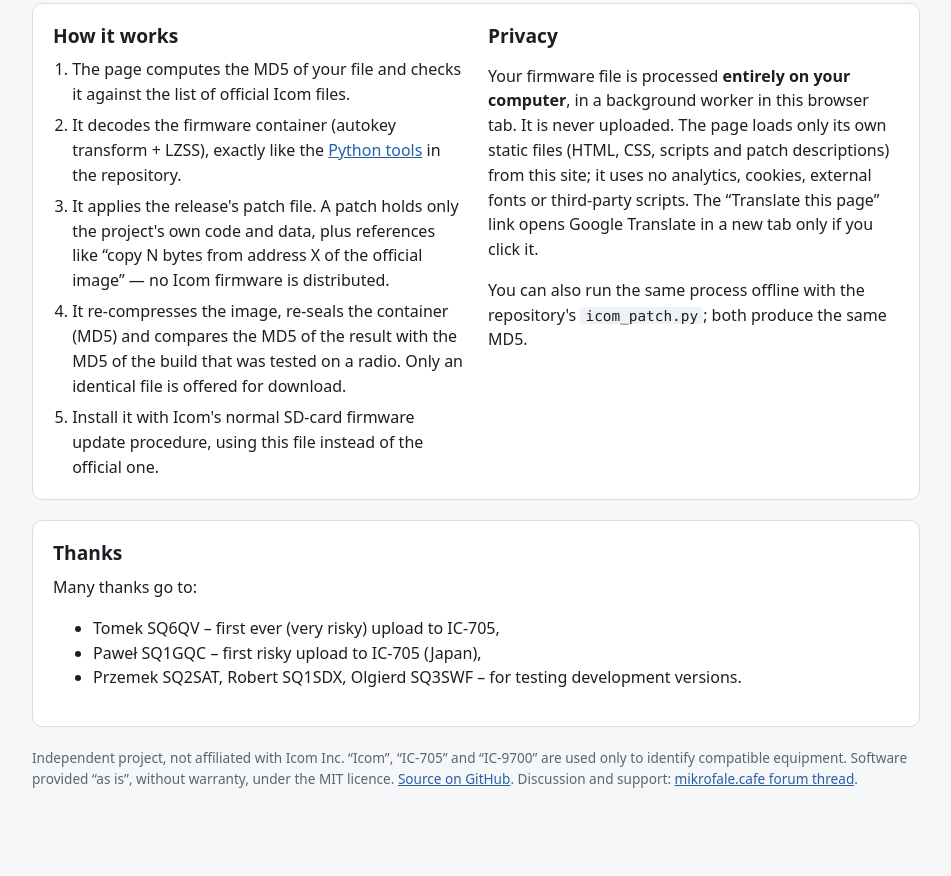
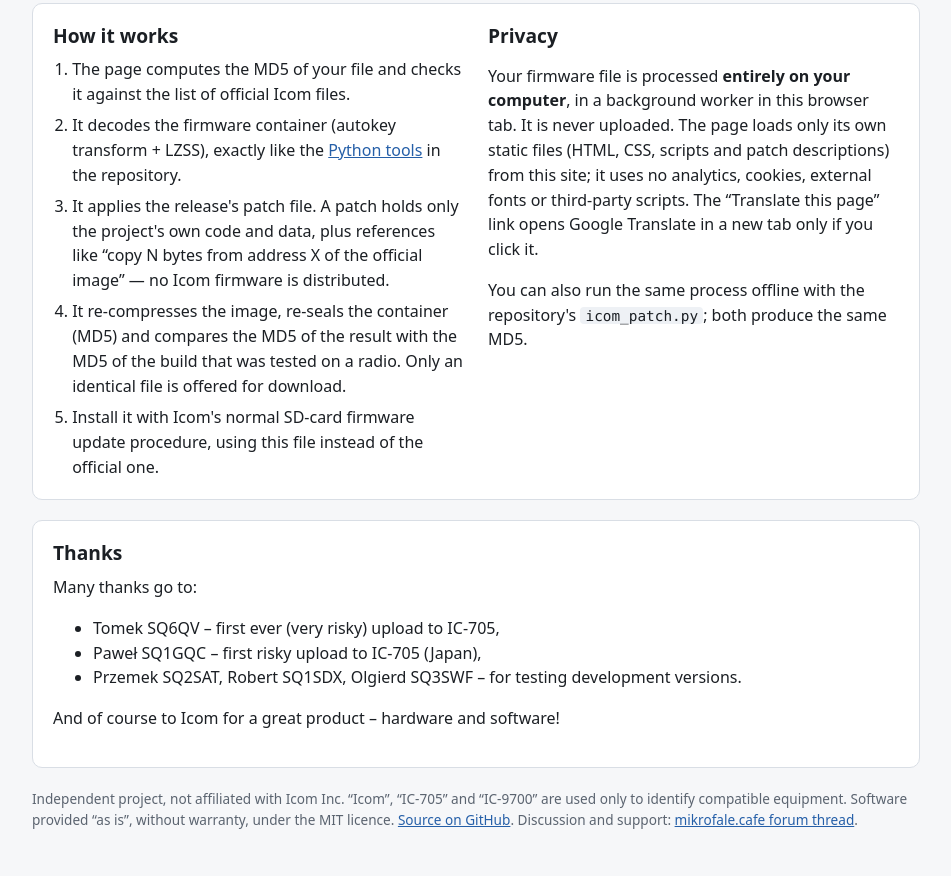
Before and after one commit to ZigmundRat/icom-custom-firmware, a plain HTML site: page docs/index.html in a window 1280 px wide. Shown: the part 3900-4776 px from the top of the page, without its empty margins (164-1115 px from the left). Before the commit the page ends 4735 px from the top, so only its background shows below. Drawn offline with Linux system fonts and the light colour scheme.

Commit message:
Thanks: Icom

```diff
--- a/docs/index.html
+++ b/docs/index.html
@@ -268,6 +268,7 @@
       <li>Pawe&#322; SQ1GQC &ndash; first risky upload to IC-705 (Japan),</li>
       <li>Przemek SQ2SAT, Robert SQ1SDX, Olgierd SQ3SWF &ndash; for testing development versions.</li>
     </ul>
+    <p>And of course to Icom for a great product &ndash; hardware and software!</p>
   </section>
 </main>
 
```
